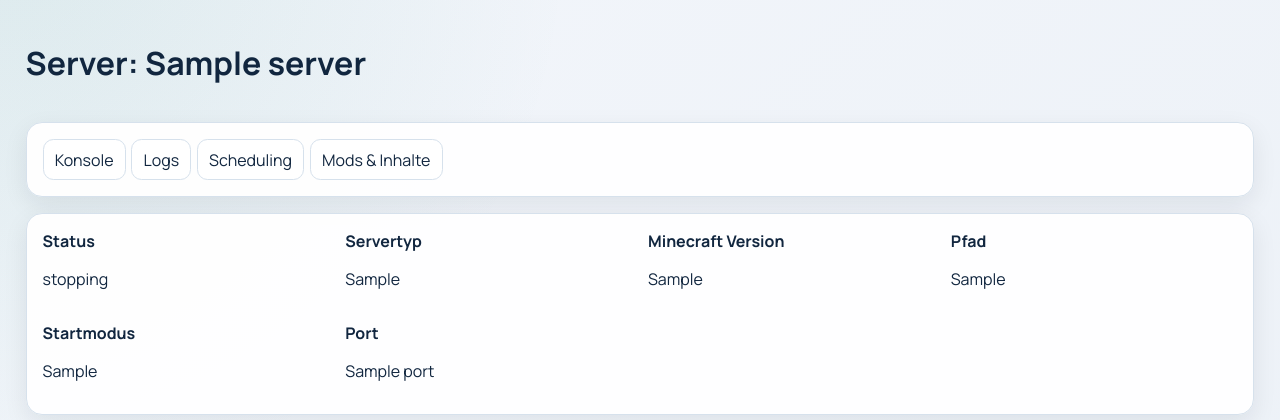
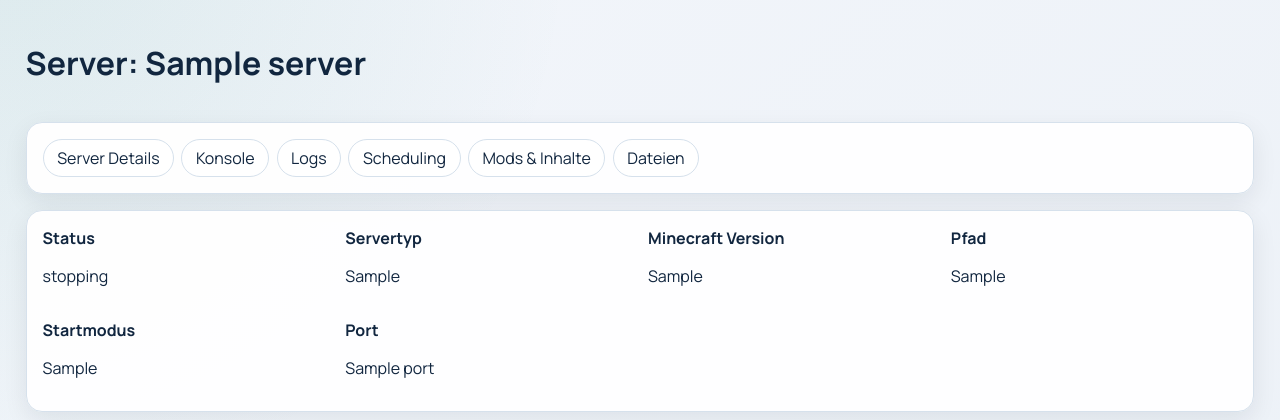
Before and after one commit to Thormak02/MC_Server_manager, a FastAPI app: template app/web/templates/server_detail.html in a window 1280 px wide. Shown: the part 64-484 px from the top of the page. Run offline with FastAPI, Linux system fonts and the light colour scheme; the template is opened without the code that fills it: most values are stand-ins (such as "Sample title", 1, 10 or a date in 2020).

Commit message:
gemeinsame Server‑Navigation eingeführt und auf allen Server‑Seiten eingebaut. Sie ist jetzt überall identisch und markiert die aktuelle Seite.

```diff
--- a/app/web/static/css/app.css
+++ b/app/web/static/css/app.css
@@ -298,6 +298,24 @@ button.ghost,
     align-items: center;
 }
 
+.server-nav {
+    display: flex;
+    flex-wrap: wrap;
+    gap: 0.45rem;
+}
+
+.server-nav .button-like {
+    border-radius: 999px;
+    padding: 0.45rem 0.85rem;
+}
+
+.server-nav .button-like.active {
+    border-color: color-mix(in srgb, var(--accent) 55%, var(--border));
+    background: color-mix(in srgb, var(--accent) 12%, var(--panel));
+    color: var(--accent-strong);
+    box-shadow: 0 6px 16px rgba(15, 127, 112, 0.15);
+}
+
 .muted {
     color: var(--muted);
 }
--- a/app/web/templates/base.html
+++ b/app/web/templates/base.html
@@ -7,7 +7,7 @@
     <link rel="preconnect" href="https://fonts.googleapis.com">
     <link rel="preconnect" href="https://fonts.gstatic.com" crossorigin>
     <link href="https://fonts.googleapis.com/css2?family=Manrope:wght@400;500;700;800&family=IBM+Plex+Mono:wght@400;500&display=swap" rel="stylesheet">
-    <link rel="stylesheet" href="{{ request.url_for('static', path='css/app.css') }}?v=4">
+    <link rel="stylesheet" href="{{ request.url_for('static', path='css/app.css') }}?v=5">
 </head>
 <body class="{% if current_user %}layout-authenticated{% else %}layout-public{% endif %}">
 {% if current_user %}
@@ -55,6 +55,6 @@
     </main>
 </div>
 
-<script src="{{ request.url_for('static', path='js/app.js') }}?v=4" defer></script>
+<script src="{{ request.url_for('static', path='js/app.js') }}?v=5" defer></script>
 </body>
 </html>
--- a/app/web/templates/logs.html
+++ b/app/web/templates/logs.html
@@ -1,6 +1,8 @@
 {% extends "base.html" %}
 {% block content %}
 <h1>Logs: {{ server.name }}</h1>
+
+{% include "server_nav.html" %}
 
 <section class="card">
     <form method="get" action="/servers/{{ server.id }}/logs" class="grid grid-4">
--- a/app/web/templates/schedules.html
+++ b/app/web/templates/schedules.html
@@ -1,6 +1,8 @@
 {% extends "base.html" %}
 {% block content %}
 <h1>Scheduling: {{ server.name }}</h1>
+
+{% include "server_nav.html" %}
 
 <section class="card">
     <h2>Neuen Job anlegen</h2>
--- a/app/web/templates/server_detail.html
+++ b/app/web/templates/server_detail.html
@@ -2,17 +2,7 @@
 {% block content %}
 <h1>Server: {{ server.name }}</h1>
 
-<section class="card">
-    <div class="inline-form">
-        <a class="button-like" href="/servers/{{ server.id }}/console">Konsole</a>
-        <a class="button-like" href="/servers/{{ server.id }}/logs">Logs</a>
-        <a class="button-like" href="/servers/{{ server.id }}/schedules">Scheduling</a>
-        <a class="button-like" href="/servers/{{ server.id }}/content">Mods & Inhalte</a>
-        {% if can_edit_files %}
-        <a class="button-like" href="/servers/{{ server.id }}/files">Dateien</a>
-        {% endif %}
-    </div>
-</section>
+{% include "server_nav.html" %}
 
 <section class="card">
     <div class="grid grid-3">
--- /dev/null
+++ b/app/web/templates/server_nav.html
@@ -0,0 +1,18 @@
+{% set current_path = request.url.path %}
+{% set details_path = "/servers/" ~ server.id %}
+{% set console_path = "/servers/" ~ server.id ~ "/console" %}
+{% set logs_path = "/servers/" ~ server.id ~ "/logs" %}
+{% set schedules_path = "/servers/" ~ server.id ~ "/schedules" %}
+{% set content_path = "/servers/" ~ server.id ~ "/content" %}
+{% set files_path = "/servers/" ~ server.id ~ "/files" %}
+
+<section class="card">
+    <div class="inline-form server-nav">
+        <a class="button-like {% if current_path == details_path %}active{% endif %}" href="{{ details_path }}" {% if current_path == details_path %}aria-current="page"{% endif %}>Server Details</a>
+        <a class="button-like {% if current_path == console_path %}active{% endif %}" href="{{ console_path }}" {% if current_path == console_path %}aria-current="page"{% endif %}>Konsole</a>
+        <a class="button-like {% if current_path == logs_path %}active{% endif %}" href="{{ logs_path }}" {% if current_path == logs_path %}aria-current="page"{% endif %}>Logs</a>
+        <a class="button-like {% if current_path == schedules_path %}active{% endif %}" href="{{ schedules_path }}" {% if current_path == schedules_path %}aria-current="page"{% endif %}>Scheduling</a>
+        <a class="button-like {% if current_path == content_path %}active{% endif %}" href="{{ content_path }}" {% if current_path == content_path %}aria-current="page"{% endif %}>Mods & Inhalte</a>
+        <a class="button-like {% if current_path == files_path %}active{% endif %}" href="{{ files_path }}" {% if current_path == files_path %}aria-current="page"{% endif %}>Dateien</a>
+    </div>
+</section>
```
Also changed, not shown: app/web/templates/console.html (+1 -6 lines), app/web/templates/files.html (+1 -7 lines), app/web/templates/server_content.html (+1 -7 lines).
